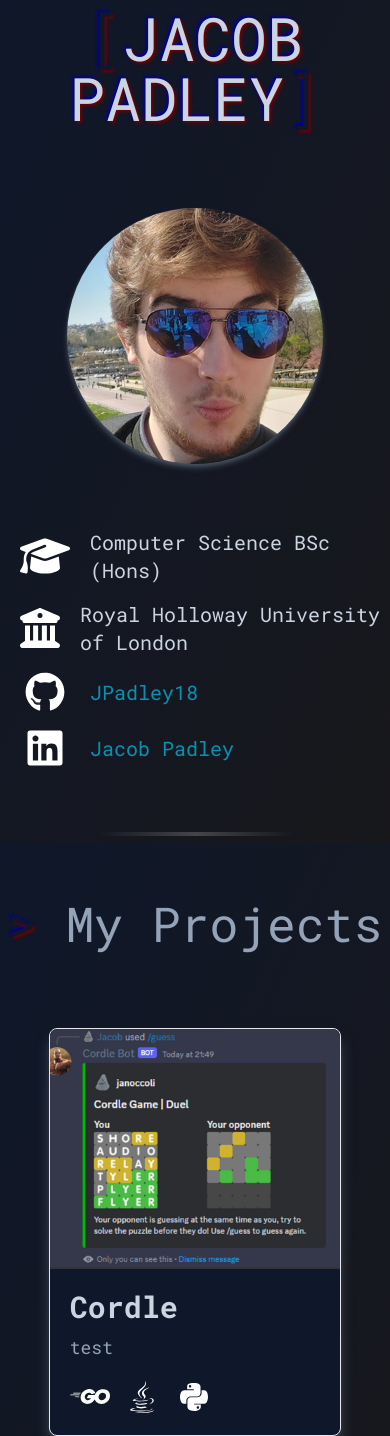
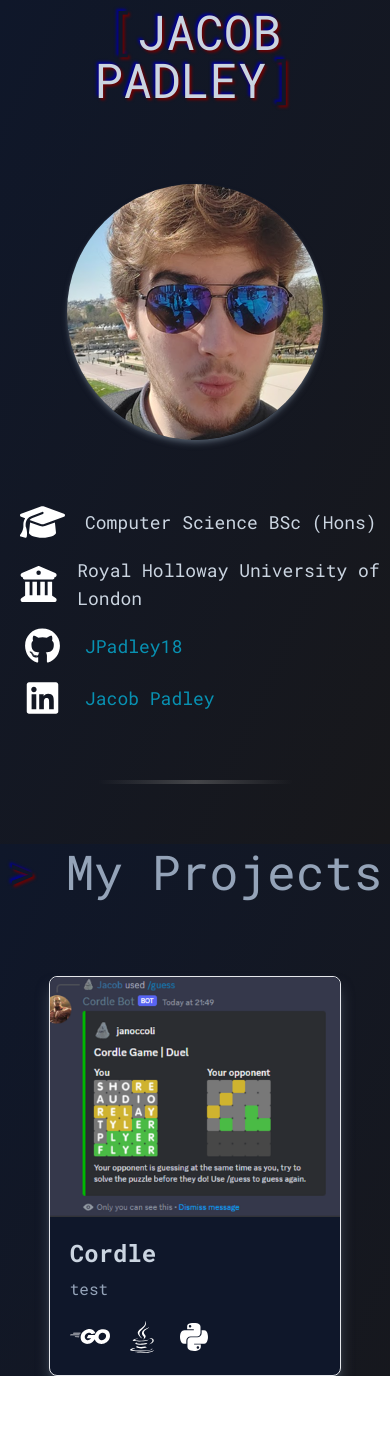
Before and after one commit to JPadley18/jpadley.com, a Next.js app: page / in a window 390 px wide. After the commit the page ends 1376 px from the top, so only its background shows below. Built offline with nearby package versions, Linux system fonts and the light colour scheme.

Commit message:
Use smaller font on very small screens

```diff
--- a/components/divider.tsx
+++ b/components/divider.tsx
@@ -1,5 +1,5 @@
 export default function Divider(){
     return (
-        <hr className="my-16 sm:my-32 mx-auto h-1 border-t-0 bg-transparent bg-gradient-to-r from-transparent via-neutral-500 to-transparent opacity-50 w-1/2" />
+        <hr className="my-16 md:my-32 mx-auto h-1 border-t-0 bg-transparent bg-gradient-to-r from-transparent via-neutral-500 to-transparent opacity-50 w-1/2" />
     )
 }
--- a/components/main-title.tsx
+++ b/components/main-title.tsx
@@ -3,9 +3,9 @@ import { robotoMono } from "@/util/fonts"
 export default function MainTitle({ text }: { text: string }) {
     return (
         <div className="w-screen text-center mt-2">
-            <h1 className={`${robotoMono.className} text-6xl sm:text-7xl lg:text-8xl text-slate-900 [text-shadow:2px_2px_3px_#700000,-2px_-2px_3px_#000099] inline`}>[</h1>
-            <h1 className={`${robotoMono.className} text-6xl sm:text-7xl lg:text-8xl text-slate-300 [text-shadow:2px_2px_3px_#700000,-2px_-2px_3px_#000099] inline`}>{text}</h1>
-            <h1 className={`${robotoMono.className} text-6xl sm:text-7xl lg:text-8xl text-slate-900 [text-shadow:2px_2px_3px_#700000,-2px_-2px_3px_#000099] inline`}>]</h1>
+            <h1 className={`${robotoMono.className} text-5xl sm:text-7xl lg:text-8xl text-slate-900 [text-shadow:2px_2px_3px_#700000,-2px_-2px_3px_#000099] inline`}>[</h1>
+            <h1 className={`${robotoMono.className} text-5xl sm:text-7xl lg:text-8xl text-slate-300 [text-shadow:2px_2px_3px_#700000,-2px_-2px_3px_#000099] inline`}>{text}</h1>
+            <h1 className={`${robotoMono.className} text-5xl sm:text-7xl lg:text-8xl text-slate-900 [text-shadow:2px_2px_3px_#700000,-2px_-2px_3px_#000099] inline`}>]</h1>
         </div>
     )
 }
--- a/components/project.tsx
+++ b/components/project.tsx
@@ -10,8 +10,8 @@ export default function Project({ image, width, height, title, description, href
                 <Link href={href}>
                 <Image src={image} alt="Project photo" width={width} height={height} className="object-cover w-full h-60 rounded-t-lg" />
                 <div className="p-5">
-                    <h2 className={`${robotoMono.className} text-3xl font-bold`}>{title}</h2>
-                    <p className={`${robotoMono.className} text-lg text-slate-400 pt-2`}>{description}</p>
+                    <h2 className={`${robotoMono.className} text-2xl sm:text-3xl font-bold`}>{title}</h2>
+                    <p className={`${robotoMono.className} text-md sm:text-lg text-slate-400 pt-2`}>{description}</p>
                     <ul className="pt-5">
                         {icons.map((icon) => (
                             <li key={icon.iconName} className="inline">
--- a/components/stat-entry.tsx
+++ b/components/stat-entry.tsx
@@ -12,7 +12,7 @@ export default function StatEntry({ icon, text, href="" }: { icon: IconDefinitio
     }
 
     return (
-        <p className="pt-4 flex items-center text-xl">
+        <p className="pt-4 flex items-center text-lg sm:text-xl">
             <FontAwesomeIcon icon={icon} size="2x" style={{color:"#FFFFFF"}} className="pr-5" fixedWidth />
             {innerText}
         </p>
```
